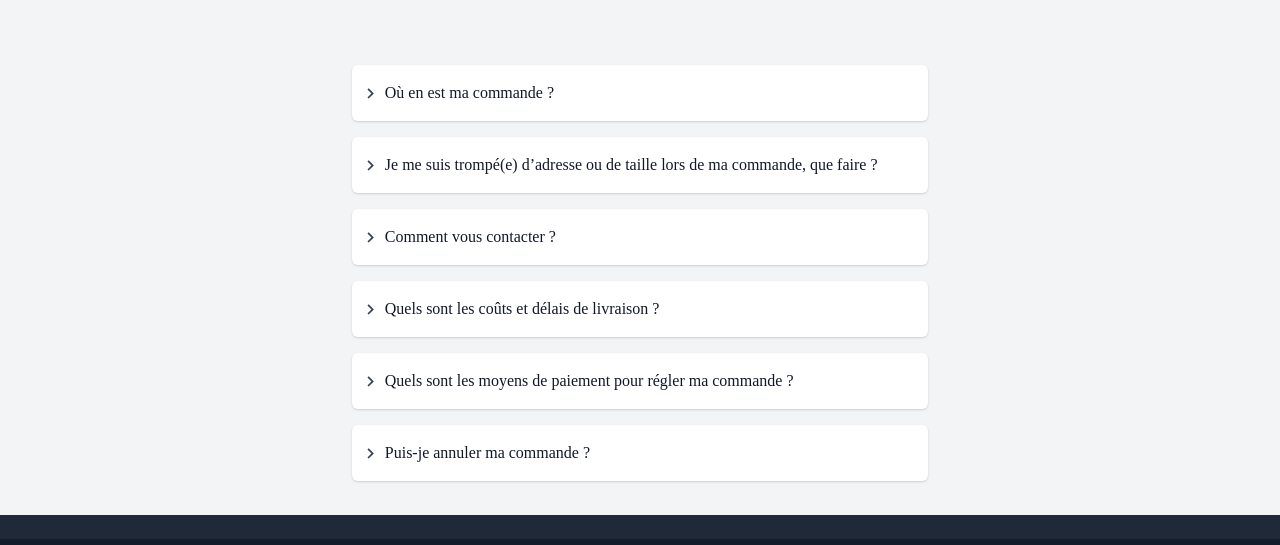
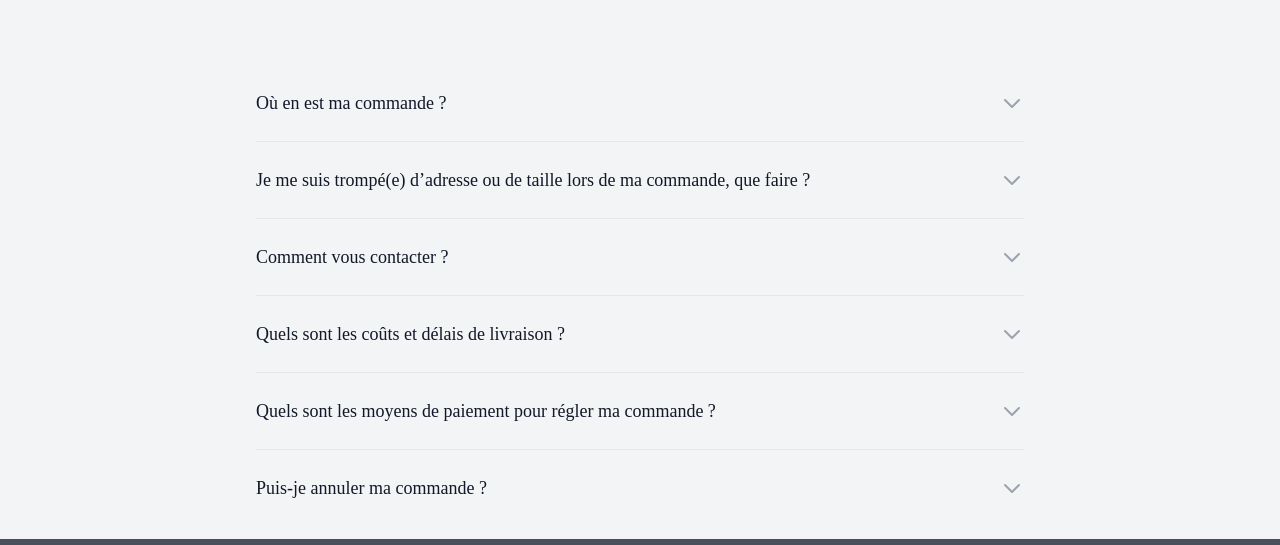
Before and after one commit to MLerasle/wintr-travel, a Next.js app: page /faq in a window 1280 px wide. Shown: the part 221-766 px from the top of the page. Built offline with nearby package versions, Linux system fonts and the light colour scheme; no server answers; a web font is replaced by a local one; what @tailwindcss/typography would draw is missing.

Commit message:
Improve FAQ UI

```diff
--- a/components/App/Faq/Question.js
+++ b/components/App/Faq/Question.js
@@ -1,10 +1,6 @@
 import { useState } from 'react';
-import { IconContext } from 'react-icons';
-import { MdChevronRight, MdExpandMore } from 'react-icons/md';
 
-import Separator from '@/UI/Separator';
-
-const Question = (props) => {
+const Question = ({ query, children }) => {
   const [isOpened, setIsOpened] = useState(false);
 
   const toggleOpen = () => {
@@ -12,30 +8,43 @@ const Question = (props) => {
   };
 
   return (
-    <li
-      className="bg-white rounded-md shadow px-2 py-4 mb-4 cursor-pointer"
-      onClick={toggleOpen}
-    >
-      <p className="flex items-center text-gray-900">
-        <IconContext.Provider
-          value={{
-            size: '1.3rem',
-            className: 'mr-1 text-gray-700',
-          }}
+    <div className="pt-6">
+      <dt className="text-lg">
+        <button
+          type="button"
+          className="text-left w-full flex justify-between items-start text-gray-400"
+          aria-controls="faq-0"
+          aria-expanded="false"
+          onClick={toggleOpen}
         >
-          <div onClick={props.closed}>
-            {isOpened ? <MdExpandMore /> : <MdChevronRight />}
-          </div>
-        </IconContext.Provider>
-        <span className="w-full">{props.query}</span>
-      </p>
+          <span className="font-medium text-gray-900">{query}</span>
+          <span className="ml-6 h-7 flex items-center">
+            <svg
+              className={`rotate ${
+                isOpened ? '-rotate-180' : 'rotate-0'
+              } h-6 w-6 transform`}
+              xmlns="http://www.w3.org/2000/svg"
+              fill="none"
+              viewBox="0 0 24 24"
+              stroke="currentColor"
+              aria-hidden="true"
+            >
+              <path
+                strokeLinecap="round"
+                strokeLinejoin="round"
+                strokeWidth="2"
+                d="M19 9l-7 7-7-7"
+              />
+            </svg>
+          </span>
+        </button>
+      </dt>
       {isOpened && (
-        <>
-          <Separator className="mt-4" />
-          <div className="px-4 mt-4 text-gray-700">{props.children}</div>
-        </>
+        <dd className="mt-2 pr-12" id="faq-0">
+          {children}
+        </dd>
       )}
-    </li>
+    </div>
   );
 };
 
--- a/pages/faq.js
+++ b/pages/faq.js
@@ -27,42 +27,45 @@ const Faq = () => {
             </a>
           </Link>
         </PageHeader>
-
-        <ul className="px-4 xl:px-0 max-w-xl mx-auto">
+        <div className="max-w-7xl mx-auto px-4 pb-16 sm:px-6 lg:px-8">
+          <div className="max-w-3xl mx-auto divide-y-2 divide-gray-200">
+            <dl className="space-y-6 divide-y divide-gray-200">
               <Question query="Où en est ma commande ?">
-            <p className="py-1">
-              Nous travaillons avec notre propre transporteur pour nous assurer
-              de la livraison dans les meilleures conditions.
+                <p className="text-base text-gray-500 py-1">
+                  Nous travaillons avec notre propre transporteur pour nous
+                  assurer de la livraison dans les meilleures conditions.
                 </p>
-            <p className="py-1">
-              L’équipe de Wintr Travel prendra contact avec vous quelques jours
-              avant votre arrivée si des informations sont manquantes.
+                <p className="text-base text-gray-500 py-1">
+                  L’équipe de Wintr Travel prendra contact avec vous quelques
+                  jours avant votre arrivée si des informations sont manquantes.
                 </p>
-            <p className="py-1">
-              Vous pouvez nous contacter à tout moment, nous sommes disponibles
-              à toute heure pour vous répondre.
+                <p className="text-base text-gray-500 py-1">
+                  Vous pouvez nous contacter à tout moment, nous sommes
+                  disponibles à toute heure pour vous répondre.
                 </p>
               </Question>
               <Question query="Je me suis trompé(e) d’adresse ou de taille lors de ma commande, que faire ?">
-            <p className="py-1">Cela arrive même au meilleur !</p>
-            <p className="py-1">
+                <p className="text-base text-gray-500 py-1">
+                  Cela arrive même au meilleur !
+                </p>
+                <p className="text-base text-gray-500 py-1">
                   Sachez que votre commande, une fois validée, est envoyée
                   immédiatement à nos équipes et vous avez la possibilité de la
                   modifier ou de la compléter au besoin.
                 </p>
-            <p className="py-1">
+                <p className="text-base text-gray-500 py-1">
                   Cliquez simplement sur le lien contenu dans le mail de
-              confirmation de votre commande et effectuez directement en ligne
-              les modifications souhaitées.
+                  confirmation de votre commande et effectuez directement en
+                  ligne les modifications souhaitées.
                 </p>
-            <p className="py-1">
+                <p className="text-base text-gray-500 py-1">
                   Si vous avez perdu ledit mail ou si vous rencontrez la moindre
                   difficulté, contactez nous simplement et nous serons ravis de
                   faire les modifications nécessaires.
                 </p>
               </Question>
               <Question query="Comment vous contacter ?">
-            <p className="py-1">
+                <p className="text-base text-gray-500 py-1">
                   Pour nous contacter, vous pouvez nous envoyer un email à{' '}
                   <a
                     href="mailto:support@wintr.travel"
@@ -70,43 +73,48 @@ const Faq = () => {
                   >
                     support@wintr.travel
                   </a>{' '}
-              ou nous laisser un message dans le chat, nous répondrons au plus
-              vite.
+                  ou nous laisser un message dans le chat, nous répondrons au
+                  plus vite.
                 </p>
               </Question>
               <Question query="Quels sont les coûts et délais de livraison ?">
-            <p className="py-1">
+                <p className="text-base text-gray-500 py-1">
                   Les commandes sont préparées dans les 48 heures avant votre
                   arrivée. Les coûts de livraison sont offerts et nous nous
-              engageons à vous livrer au mieux dans le créneau défini lors de la
-              commande.
+                  engageons à vous livrer au mieux dans le créneau défini lors
+                  de la commande.
                 </p>
-            <p className="py-1">
-              Si vous avez des retards ou souhaitez modifier le créneau, c’est
-              simple il suffit de nous contacter.
+                <p className="text-base text-gray-500 py-1">
+                  Si vous avez des retards ou souhaitez modifier le créneau,
+                  c’est simple il suffit de nous contacter.
                 </p>
               </Question>
               <Question query="Quels sont les moyens de paiement pour régler ma commande ?">
-            <p className="py-1">
+                <p className="text-base text-gray-500 py-1">
                   Nous proposons le paiement sécurisé par carte bancaire (Visa,
                   Mastercard ou American Express).
                 </p>
-            <p className="py-1">
+                <p className="text-base text-gray-500 py-1">
                   Vous pouvez également payer en un clic via Apple Pay ou Google
                   Pay.
                 </p>
               </Question>
               <Question query="Puis-je annuler ma commande ?">
-            <p className="py-1">Nous regrettons fortement votre choix !</p>
-            <p className="py-1">
-              Sachez que vous pouvez annuler votre commande sans frais jusqu'à
-              24 heures avant votre arrivée.
+                <p className="text-base text-gray-500 py-1">
+                  Nous regrettons fortement votre choix !
                 </p>
-            <p className="py-1">
-              Vous serez intégralement remboursés dans un délai de 48 heures.
+                <p className="text-base text-gray-500 py-1">
+                  Sachez que vous pouvez annuler votre commande sans frais
+                  jusqu'à 24 heures avant votre arrivée.
+                </p>
+                <p className="text-base text-gray-500 py-1">
+                  Vous serez intégralement remboursés dans un délai de 48
+                  heures.
                 </p>
               </Question>
-        </ul>
+            </dl>
+          </div>
+        </div>
       </MainSection>
     </>
   );
--- a/pages/prices.js
+++ b/pages/prices.js
@@ -30,7 +30,7 @@ const Prices = () => {
           Pré-réservez pour 5€. Payez le reste la veille de votre arrivée.
         </PageHeader>
 
-        <article className="sm:flex sm:justify-between sm:items-center max-w-screen-lg mx-auto">
+        <article className="sm:flex sm:justify-between sm:items-center max-w-3xl mx-auto">
           <PriceCard category="Adulte" price={UNIT_ADULT_PRICE} />
           <PriceCard category="Enfant" price={UNIT_CHILD_PRICE} />
         </article>
```
Lines whose indentation alone changed are shown as unchanged.
